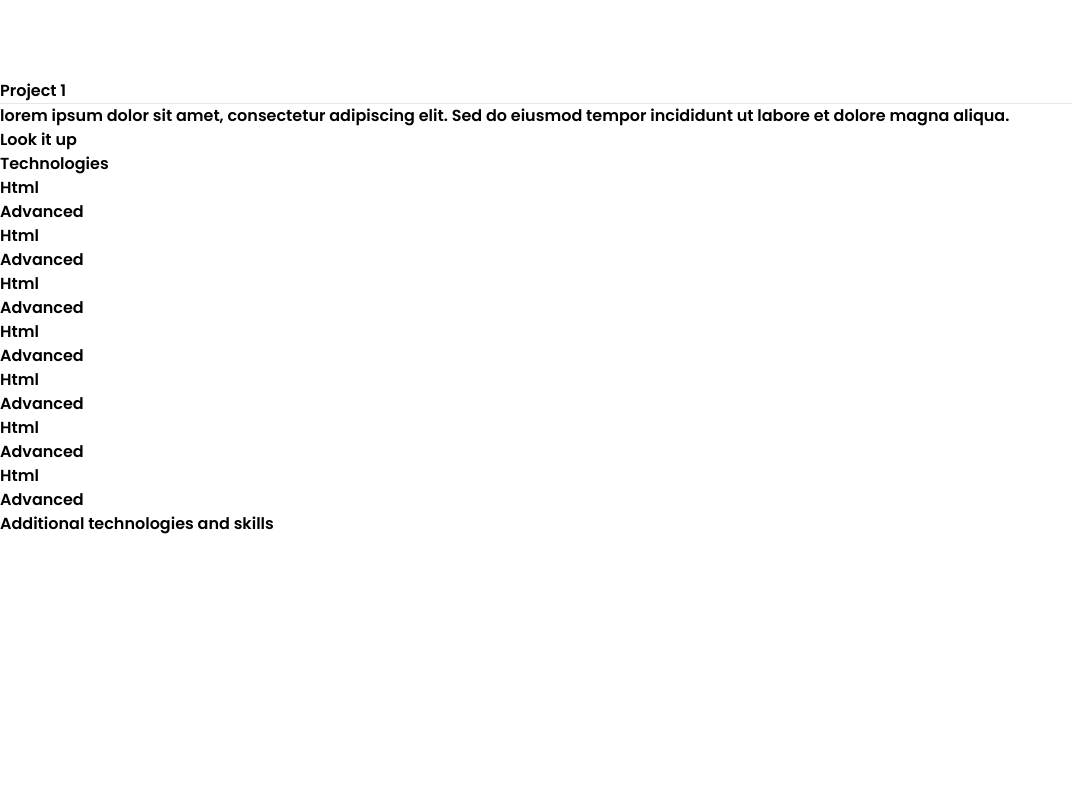
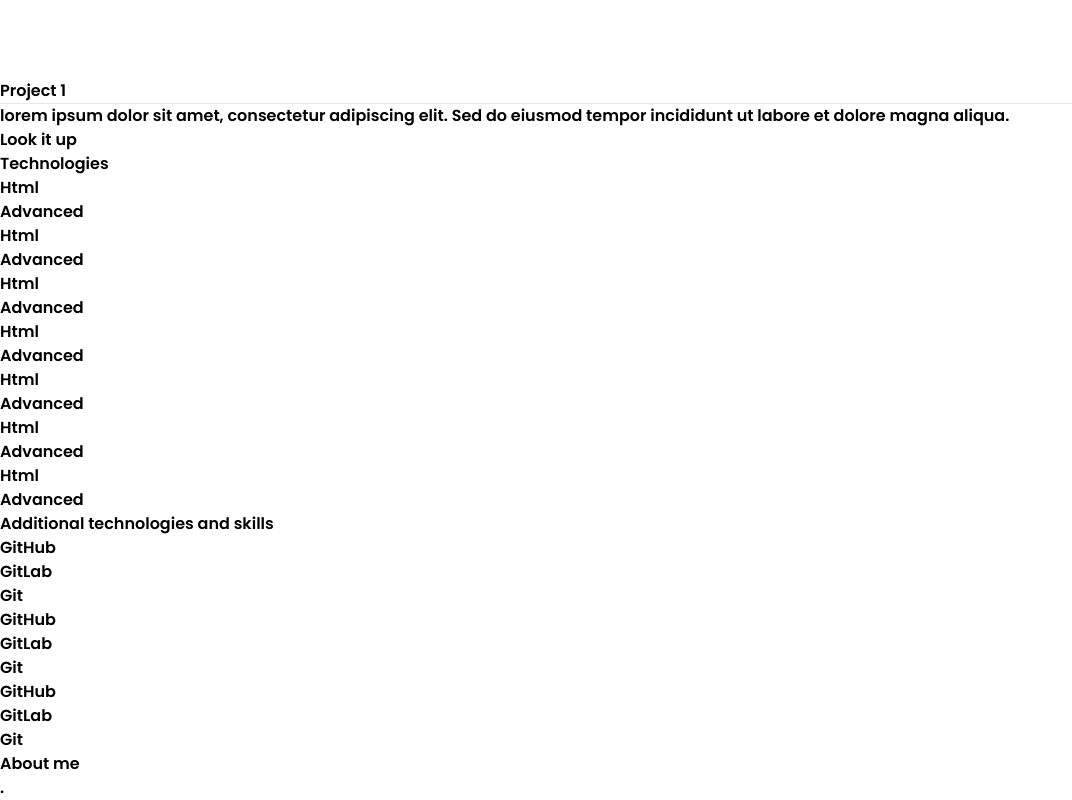
Before and after one commit to ismoilov223/portfolio-side, a React (Vite) app: page / in a window 1280 px wide. Shown: the part 1860-2660 px from the top of the page, without its empty margins (0-1072 px from the left). Before the commit the page ends 2396 px from the top, so only its background shows below. Built offline with nearby package versions, Linux system fonts and the light colour scheme; grey boxes are pictures that could not be loaded.

Commit message:
attional almost finished

```diff
--- /dev/null
+++ b/src/components/AboutMe.jsx
@@ -0,0 +1,14 @@
+import React from "react";
+
+const AboutMe = () => {
+  return (
+    <>
+      <div className="aboutme-cont py-10  max-width w-full">
+        <h1 className="text-2xl pb-5 md:text-4xl font-semibold text-white md:mb-8">About me</h1>
+        .
+      </div>
+    </>
+  );
+};
+
+export default AboutMe;
--- a/src/components/BurgerMenu.jsx
+++ b/src/components/BurgerMenu.jsx
@@ -64,7 +64,7 @@ export default function BurgerMenu() {
                 <a href="#technologies">Technologies</a>
               </li>
               <li className="text-xl sm:text-[30px] text-white font-medium duration-150 hover:text-[#7abce7]">
-                <a href="javascript:void(0)">About me</a>
+                <a href="#aboutme">About me</a>
               </li>
             </ul>
           </div>
--- a/src/components/Main.jsx
+++ b/src/components/Main.jsx
@@ -2,12 +2,13 @@ import React from "react";
 import Projects from "./Projects";
 import Technologies from "./component/Technologies";
 import AdditionalTech from "./component/AdditionalTech";
+import AboutMe from "./AboutMe";
 
 export default function Main() {
   return (
     <>
       <section id="projects">
-      <Projects></Projects>
+        <Projects></Projects>
       </section>
       <section id="technologies">
         <Technologies></Technologies>
@@ -15,6 +16,9 @@ export default function Main() {
       <section>
         <AdditionalTech></AdditionalTech>
       </section>
+      <section id="aboutme">
+        <AboutMe></AboutMe>
+      </section>
     </>
   );
 }
--- a/src/components/component/AdditionalTech.jsx
+++ b/src/components/component/AdditionalTech.jsx
@@ -1,13 +1,51 @@
-import React from 'react'
+import React from "react";
 
 const AdditionalTech = () => {
   return (
     <>
-    <div className="Additionaltech-container max-width w-full px-4 py-10">
-        <h1 className=''>Additional technologies and skills</h1>
-    </div>
+      <div className="Additionaltech-container max-width w-full px-4 py-10">
+        <h1 className="text-2xl pb-5 md:text-4xl font-semibold text-white md:mb-8">
+          Additional technologies and skills
+        </h1>
+        <div className="text-box flex gap-y-5 md:gap-y-3 md:gap-x-8 justify-center flex-col md:flex-row  md:justify-between px-16">
+          <div className="flex flex-col gap-y-3 md:gap-y-5">
+          <p className="text-lg text-white font-medium before:content-['•'] before:mr-2">
+            GitHub
+          </p>
+          <p className="text-lg text-white font-medium before:content-['•'] before:mr-2">
+            GitLab
+          </p>
+          <p className="text-lg text-white font-medium before:content-['•'] before:mr-2">
+            Git
+          </p>
+          </div>
+          <div className="flex flex-col gap-y-3 md:gap-y-5">
+          <p className="text-lg text-white font-medium before:content-['•'] before:mr-2">
+            GitHub
+          </p>
+          <p className="text-lg text-white font-medium before:content-['•'] before:mr-2">
+            GitLab
+          </p>
+          <p className="text-lg text-white font-medium before:content-['•'] before:mr-2">
+            Git
+          </p>
+          </div>
+          <div className="flex flex-col gap-y-3 md:gap-y-5">
+          <p className="text-lg text-white font-medium before:content-['•'] before:mr-2">
+            GitHub
+          </p>
+          <p className="text-lg text-white font-medium before:content-['•'] before:mr-2">
+            GitLab
+          </p>
+          <p className="text-lg text-white font-medium before:content-['•'] before:mr-2">
+            Git
+          </p>
+          </div>
+
+        </div>
+      </div>
     </>
-  )
-}
+  );
+};
 
-export default AdditionalTech
+export default AdditionalTech;
```
